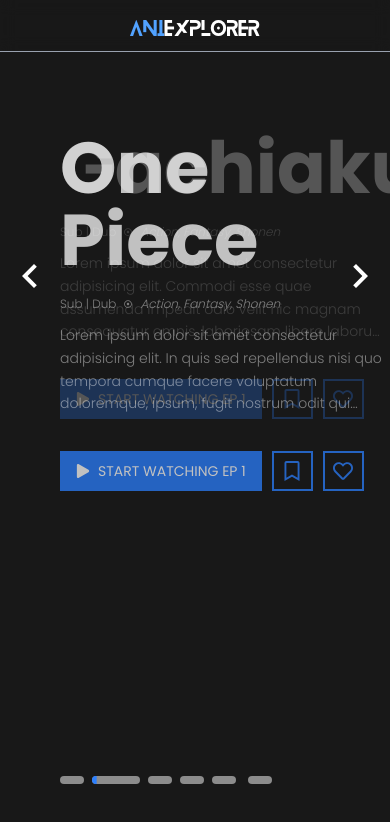
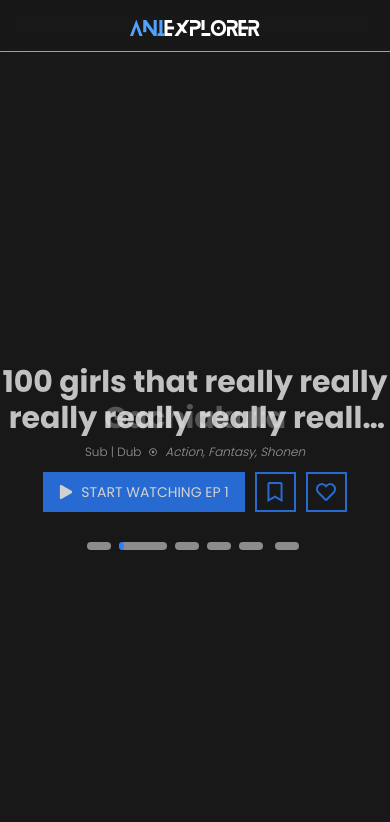
Before and after one commit to Udeh-png/anime-explorer, a Next.js app: page / in a window 390 px wide. Shown: the top 822 px of the page. Built offline with nearby package versions, Linux system fonts and the light colour scheme.

Commit message:
make hero section responsive

```diff
--- a/src/components/home/slideContent.tsx
+++ b/src/components/home/slideContent.tsx
@@ -14,15 +14,17 @@
   description: string;
 }) => {
   return (
-    <div className="pt-20 pl-15 h-full">
-      <div className="max-w-md">
-        <p className="font-bold text-7xl mb-5">{title}</p>
+    <div className="md:pt-15 md:pl-15 h-full flex md:items-stretch items-end md:justify-start justify-center pb-10">
+      <div className="flex flex-col md:items-start items-center">
+        <p className="font-bold md:text-7xl text-3xl mb-2 md:line-clamp-1 line-clamp-2 md:leading-23 text-center md:text-left">
+          {title}
+        </p>
         <div className="text-xs text-white/60 font-light flex gap-x-2 items-center mb-3">
-          <span>Sub | Dub </span>
+          <span>Sub | Dub</span>
           <FaRegDotCircle className="text-[8px]" />
           <span className="italic">Action, Fantasy, Shonen</span>
         </div>
-        <p className="text-sm text-white/60 font-light line-clamp-4 mb-9 leading-relaxed">
+        <p className="md:[display:-webkit-box] max-w-md hidden text-sm text-white/60 font-light line-clamp-4 mb-9 leading-relaxed">
           {description}
         </p>
 
--- a/src/sections/home/Hero.tsx
+++ b/src/sections/home/Hero.tsx
@@ -7,7 +7,7 @@
 
 export const Hero = () => {
   return (
-    <div className="caret-transparent h-185">
+    <div className="caret-transparent md:h-185 h-[59.2vh]">
       <Swipe
         className="h-full"
         modules={[Navigation, Autoplay, EffectFade, Pagination]}
@@ -57,7 +57,7 @@
 
         <SwiperSlide>
           <HeroSliderContent
-            title="One Piece"
+            title="100 girls that really really really really really really really really really really really really really really really really really really really really like you"
             description="Lorem ipsum dolor sit amet consectetur adipisicing elit. In quis sed repellendus nisi quo tempora cumque facere voluptatum doloremque, ipsum, fugit nostrum odit qui placeat inventore repellat eos temporibus delectus alias, modi ab deleniti. Ut sint nisi enim, placeat veniam modi quo vero cumque corrupti repudiandae id pariatur recusandae ipsum?"
           />
         </SwiperSlide>
@@ -92,16 +92,15 @@
           />
         </SwiperSlide>
 
-        <div className="w-15 absolute z-10 left-0 top-0 bottom-0 flex items-center justify-center text-5xl">
+        <div className="hidden w-15 absolute z-10 left-0 top-0 bottom-0 md:flex items-center justify-center text-5xl">
           <MdChevronLeft className="prevEl cursor-pointer absolute top-50" />
         </div>
-        <div className="w-15 absolute z-10 right-0 top-0 bottom-0 flex items-center justify-center text-5xl">
+        <div className="hidden w-15 absolute z-10 right-0 top-0 bottom-0 md:flex items-center justify-center text-5xl">
           <MdChevronRight className="nextEl cursor-pointer absolute top-50" />
         </div>
-        <div className="flex space-x-2! items-center mt-14 max-w-md pl-15 el absolute bottom-78 z-10"></div>
+        <div className="flex space-x-2! el absolute md:top-105! top-[98%]! bottom-auto! md:left-15! md:translate-0 -translate-x-1/2 left-1/2! z-10 w-fit!"></div>
       </Swipe>
     </div>
   );
 };
 // movieName: the mummy
-// h-185
```
